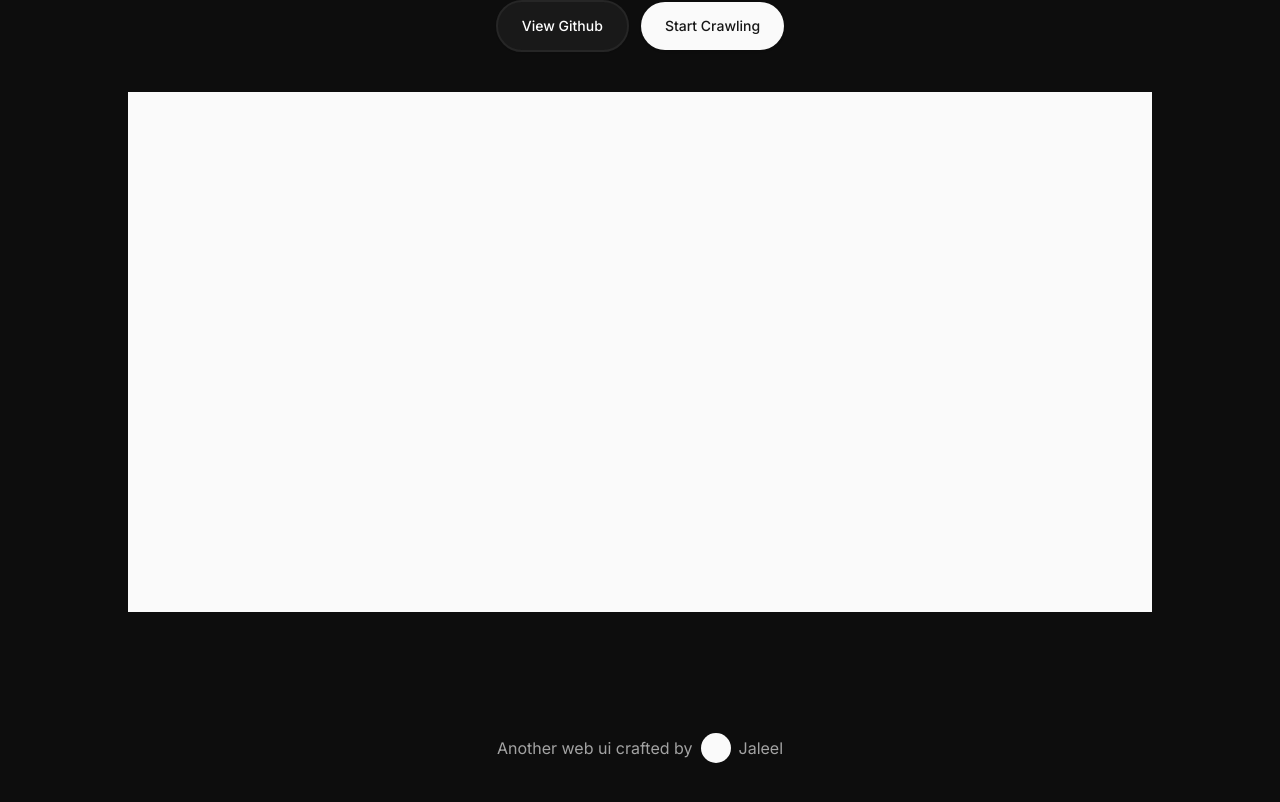
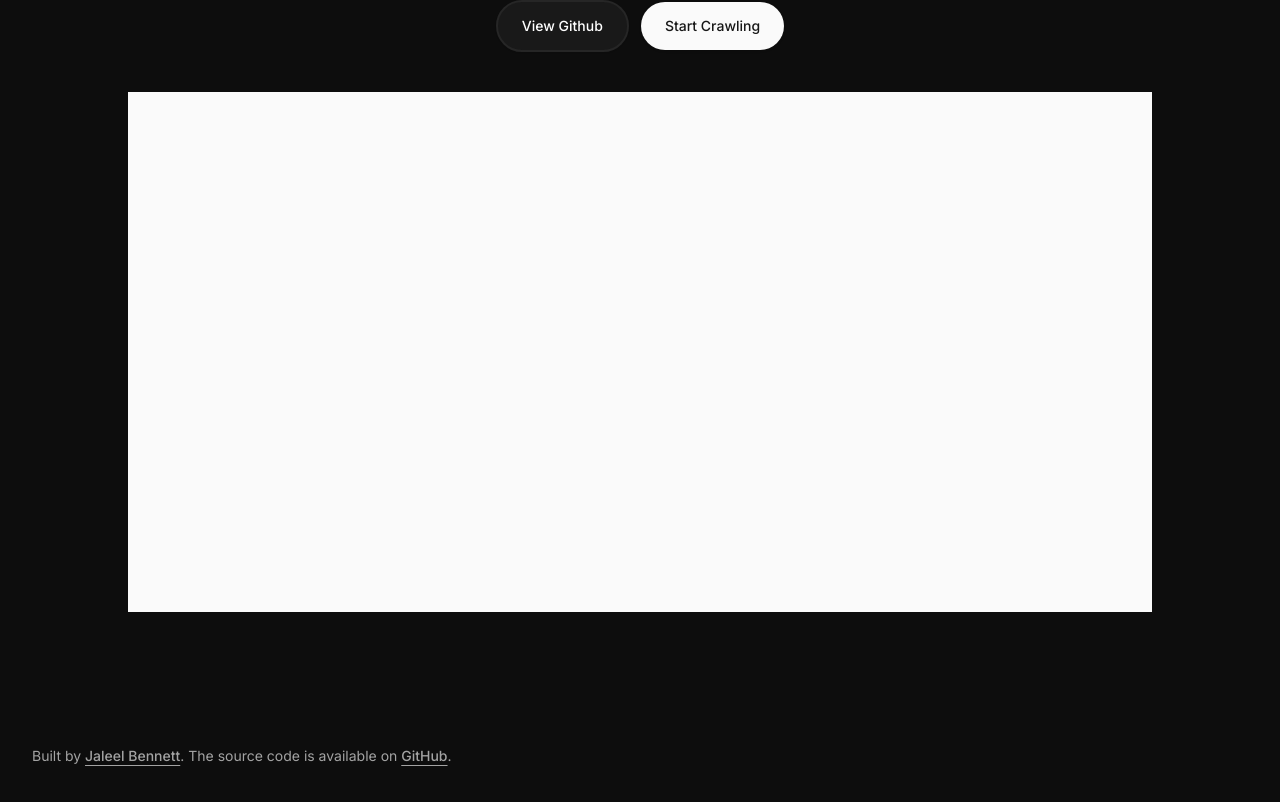
Before and after one commit to JaleelB/gpt-crawler-ui, a Next.js app: page / in a window 1280 px wide. Shown: the part 464-1266 px from the top of the page. Built offline with nearby package versions, Linux system fonts and the light colour scheme.

Commit message:
misc: site config

```diff
--- /dev/null
+++ b/components/config/site-config.ts
@@ -0,0 +1,16 @@
+export const siteConfig = {
+  name: "GPT Crawler Web",
+  url: "",
+  ogImage: "",
+  description:
+    "An open source app to crawl a site to generate knowledge files to create your own custom GPT from one or multiple URLs",
+  links: {
+    twitter: "https://twitter.com/jal_eelll",
+    github: "https://github.com/JaleelB/gpt-crawler-ui",
+  },
+  creator: {
+    name: "Jaleel Bennett",
+  },
+};
+
+export type SiteConfig = typeof siteConfig;
--- a/components/site-footer.tsx
+++ b/components/site-footer.tsx
@@ -1,13 +1,32 @@
 import Link from "next/link";
+import { siteConfig } from "./config/site-config";
 
 export default function SiteFooter() {
   return (
-    <footer className="w-screen h-20 flex justify-center items-center px-4 md:px-6 self-end text-muted-foreground">
-      Another web ui crafted by{" "}
-      <div className="w-[30px] h-[30px] bg-zinc-50 rounded-full mx-2" />
-      <Link href="#" className="hover:underline font-normal">
-        Jaleel
-      </Link>
+    <footer className="container flex flex-col items-center justify-between gap-4 py-10 md:h-24 md:flex-row md:py-0">
+      <div className="flex flex-col items-center gap-4 px-8 md:flex-row md:gap-2 md:px-0">
+        <p className="text-center text-sm leading-loose md:text-left text-muted-foreground">
+          Built by{" "}
+          <Link
+            href={siteConfig.links.twitter}
+            target="_blank"
+            rel="noreferrer"
+            className="font-medium underline underline-offset-4"
+          >
+            {siteConfig.creator.name}
+          </Link>
+          . The source code is available on{" "}
+          <Link
+            href={siteConfig.links.github}
+            target="_blank"
+            rel="noreferrer"
+            className="font-medium underline underline-offset-4"
+          >
+            GitHub
+          </Link>
+          .
+        </p>
+      </div>
     </footer>
   );
 }
```
